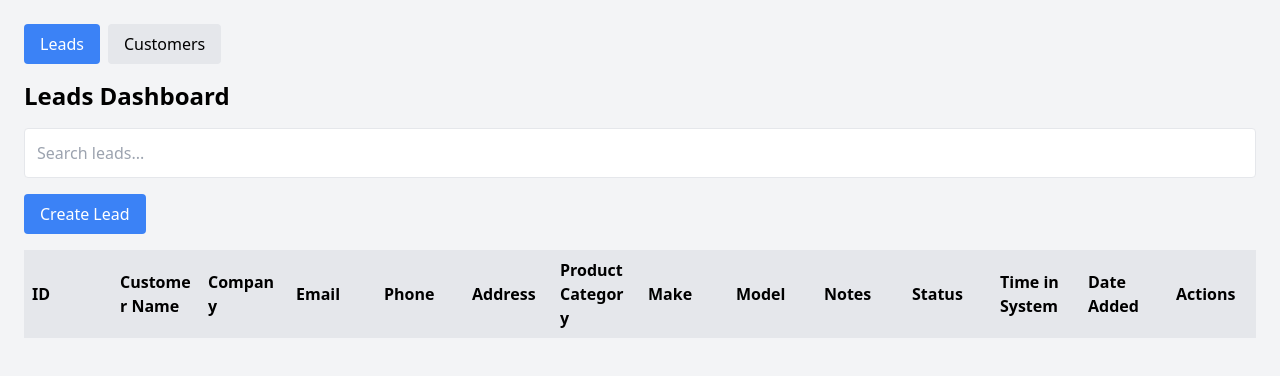
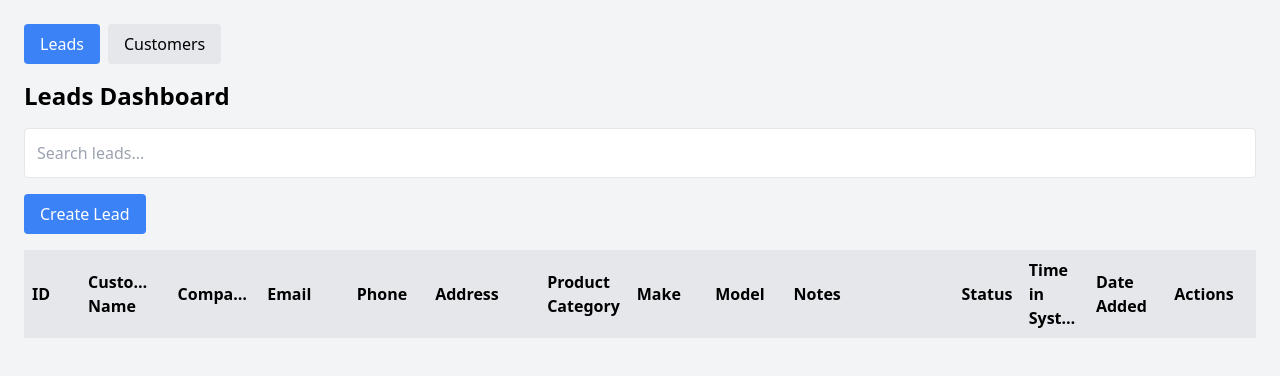
Before and after one commit to wmccraw/lead-management, a website: page public/index.html in a window 1280 px wide. Drawn offline with nearby package versions, Linux system fonts and the light colour scheme; no server answers.

Commit message:
Shrunk ID, Category, Status, Time columns to widen Notes column

```diff
--- a/public/index.html
+++ b/public/index.html
@@ -24,8 +24,23 @@
              .notes-mobile { max-height: 100px; overflow-y: auto; }
            }
            @media (min-width: 640px) {
-             table { table-layout: fixed; }
-             th, td { word-wrap: break-word; overflow: hidden; text-overflow: ellipsis; }
+             table { table-layout: fixed; width: 100%; }
+             th, td { overflow: hidden; text-overflow: ellipsis; white-space: normal; }
+             .col-id { width: 5%; min-width: 40px; }
+             .col-customer-name { width: 8%; min-width: 80px; }
+             .col-company { width: 8%; min-width: 80px; }
+             .col-email { width: 8%; min-width: 80px; }
+             .col-phone { width: 7%; min-width: 70px; }
+             .col-address { width: 10%; min-width: 100px; }
+             .col-category { width: 8%; min-width: 80px; }
+             .col-make { width: 7%; min-width: 70px; }
+             .col-model { width: 7%; min-width: 70px; }
+             .col-notes { width: 15%; min-width: 120px; }
+             .col-status { width: 6%; min-width: 60px; }
+             .col-time { width: 6%; min-width: 60px; }
+             .col-date { width: 7%; min-width: 70px; }
+             .col-actions { width: 8%; min-width: 80px; }
+             th, td { padding: 8px; }
            }
            .dropdown { position: relative; }
            .dropdown-menu { display: none; position: absolute; background: white; border: 1px solid #e5e7eb; width: 100%; max-height: 200px; overflow-y: auto; z-index: 100; }
@@ -54,20 +69,20 @@
                <table class="w-full bg-white shadow-md rounded">
                  <thead>
                    <tr class="bg-gray-200">
-                     <th class="p-2 text-left">ID</th>
-                     <th class="p-2 text-left">Customer Name</th>
-                     <th class="p-2 text-left">Company</th>
-                     <th class="p-2 text-left">Email</th>
-                     <th class="p-2 text-left">Phone</th>
-                     <th class="p-2 text-left">Address</th>
-                     <th class="p-2 text-left">Product Category</th>
-                     <th class="p-2 text-left">Make</th>
-                     <th class="p-2 text-left">Model</th>
-                     <th class="p-2 text-left">Notes</th>
-                     <th class="p-2 text-left">Status</th>
-                     <th class="p-2 text-left">Time in System</th>
-                     <th class="p-2 text-left">Date Added</th>
-                     <th class="p-2 text-left">Actions</th>
+                     <th class="p-2 text-left col-id">ID</th>
+                     <th class="p-2 text-left col-customer-name">Customer Name</th>
+                     <th class="p-2 text-left col-company">Company</th>
+                     <th class="p-2 text-left col-email">Email</th>
+                     <th class="p-2 text-left col-phone">Phone</th>
+                     <th class="p-2 text-left col-address">Address</th>
+                     <th class="p-2 text-left col-category">Product Category</th>
+                     <th class="p-2 text-left col-make">Make</th>
+                     <th class="p-2 text-left col-model">Model</th>
+                     <th class="p-2 text-left col-notes">Notes</th>
+                     <th class="p-2 text-left col-status">Status</th>
+                     <th class="p-2 text-left col-time">Time in System</th>
+                     <th class="p-2 text-left col-date">Date Added</th>
+                     <th class="p-2 text-left col-actions">Actions</th>
                    </tr>
                  </thead>
                  <tbody id="leads-table"></tbody>
@@ -299,20 +314,20 @@
                // Desktop Table Row
                const row = document.createElement('tr');
                row.innerHTML = `
-                 <td class="p-2">${lead.id}</td>
-                 <td class="p-2">${lead.customer_name}</td>
-                 <td class="p-2">${lead.company || ''}</td>
-                 <td class="p-2">${lead.customer_email || ''}</td>
-                 <td class="p-2">${lead.customer_phone || ''}</td>
-                 <td class="p-2">${address}</td>
-                 <td class="p-2">${lead.categories || ''}</td>
-                 <td class="p-2">${lead.make || ''}</td>
-                 <td class="p-2">${lead.model || ''}</td>
-                 <td class="p-2 notes-cell">${lead.machines_notes || ''}</td>
-                 <td class="p-2">${lead.status || ''}</td>
-                 <td class="p-2 ${timeInSystem.class}">${timeInSystem.text}</td>
-                 <td class="p-2">${dateAdded}</td>
-                 <td class="p-2">
+                 <td class="p-2 col-id">${lead.id}</td>
+                 <td class="p-2 col-customer-name">${lead.customer_name}</td>
+                 <td class="p-2 col-company">${lead.company || ''}</td>
+                 <td class="p-2 col-email">${lead.customer_email || ''}</td>
+                 <td class="p-2 col-phone">${lead.customer_phone || ''}</td>
+                 <td class="p-2 col-address">${address}</td>
+                 <td class="p-2 col-category">${lead.categories || ''}</td>
+                 <td class="p-2 col-make">${lead.make || ''}</td>
+                 <td class="p-2 col-model">${lead.model || ''}</td>
+                 <td class="p-2 col-notes notes-cell">${lead.machines_notes || ''}</td>
+                 <td class="p-2 col-status">${lead.status || ''}</td>
+                 <td class="p-2 col-time ${timeInSystem.class}">${timeInSystem.text}</td>
+                 <td class="p-2 col-date">${dateAdded}</td>
+                 <td class="p-2 col-actions">
                    <button onclick="editLead(${lead.id})" class="bg-yellow-500 text-white px-2 py-1 rounded hover:bg-yellow-600">Edit</button>
                    <button onclick="deleteLead(${lead.id})" class="bg-red-500 text-white px-2 py-1 rounded hover:bg-red-600">Delete</button>
                  </td>
@@ -724,10 +739,10 @@
                    alert('Error deleting customer');
                  }
                } catch (err) {
-                   alert('Error deleting customer');
+                 alert('Error deleting customer');
                }
+             }
            }
-       }
-       </script>
+         </script>
        </body>
        </html>
```
